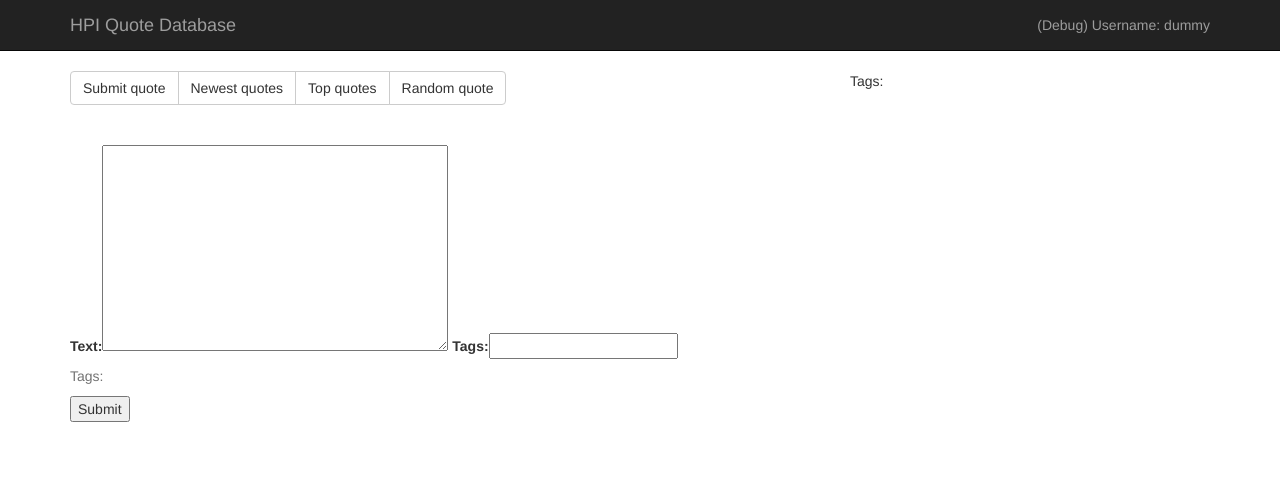
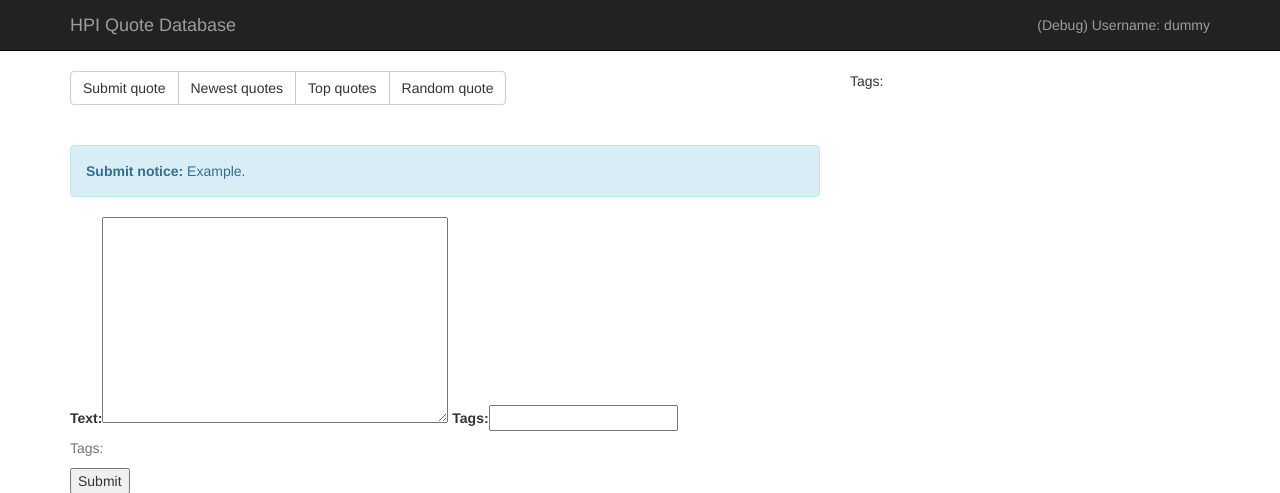
Before and after one commit to m0r13/hpi-quotedb, a Django app: template hpi_quotedb/quotedb/templates/quote/submit.html in a window 1280 px wide. Shown: the top 493 px of the page. Run offline with Django 3.2, Linux system fonts and the light colour scheme; the template is opened without the code that fills it: values that come from a table or form of the project are taken from there, others are empty; parts of the project's set-up code (start-up, migrations or seed data) failed here and were passed over; some libraries are stand-ins or nearby versions.

Commit message:
Added option for submit notice.

```diff
--- a/hpi_quotedb/quotedb/templates/quote/submit.html
+++ b/hpi_quotedb/quotedb/templates/quote/submit.html
@@ -42,6 +42,12 @@ window.addEventListener("load", function() {
 });
 </script>
 
+{% if QUOTEDB_SUBMIT_NOTICE %}
+<div class="alert alert-info" role="alert">
+    {{ QUOTEDB_SUBMIT_NOTICE|safe }}
+</div>
+{% endif %}
+
 <form action="{% url "quotedb:submit_quote" %}" method="POST" role="form">
     {% csrf_token %}
     {{ form|bootstrap }}
--- a/hpi_quotedb/settings/development.py
+++ b/hpi_quotedb/settings/development.py
@@ -115,3 +115,4 @@ STATIC_URL = '/static/'
 QUOTEDB_TITLE = "HPI Quote Database"
 QUOTEDB_QUOTES_PER_PAGE = 10
 QUOTEDB_DEBUG_USERNAME = True
+QUOTEDB_SUBMIT_NOTICE = "<b>Submit notice:</b> Example."
```
